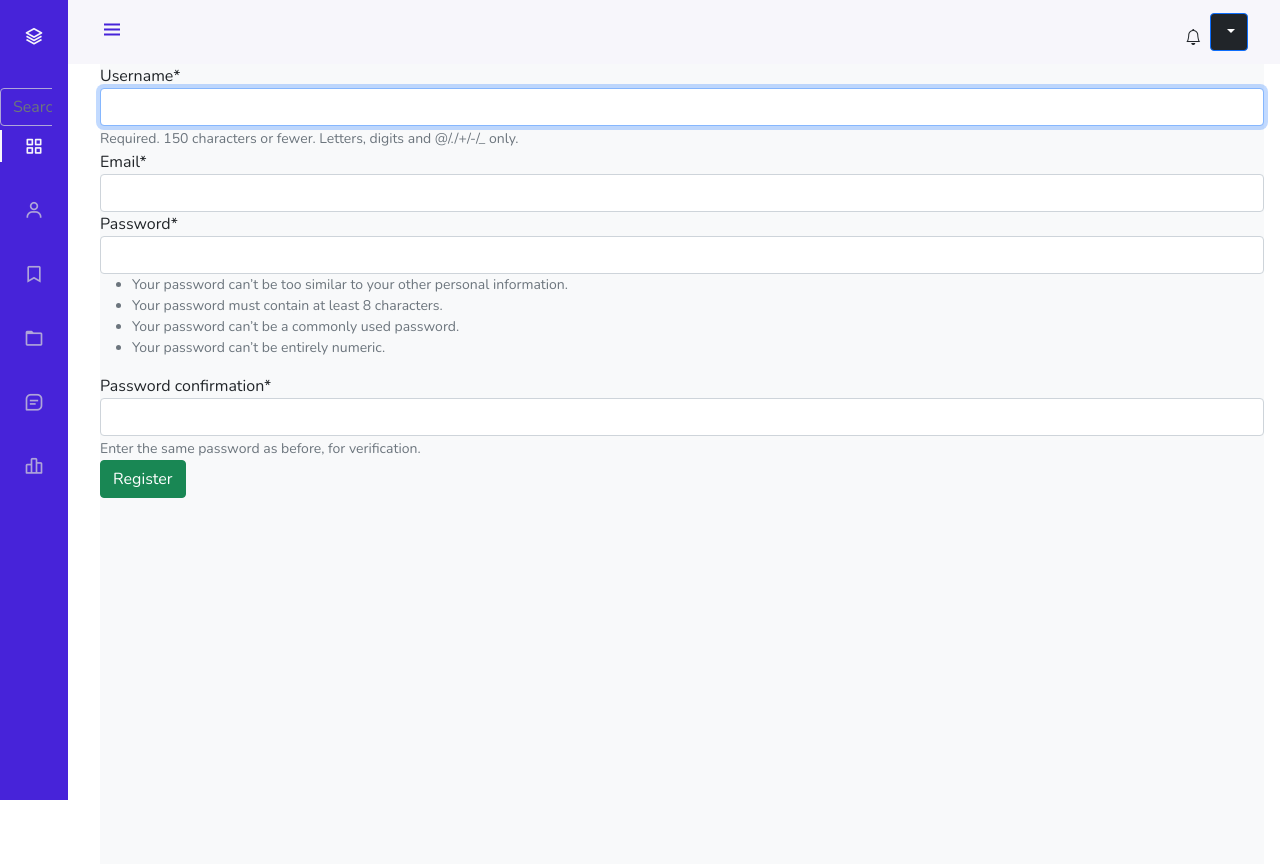
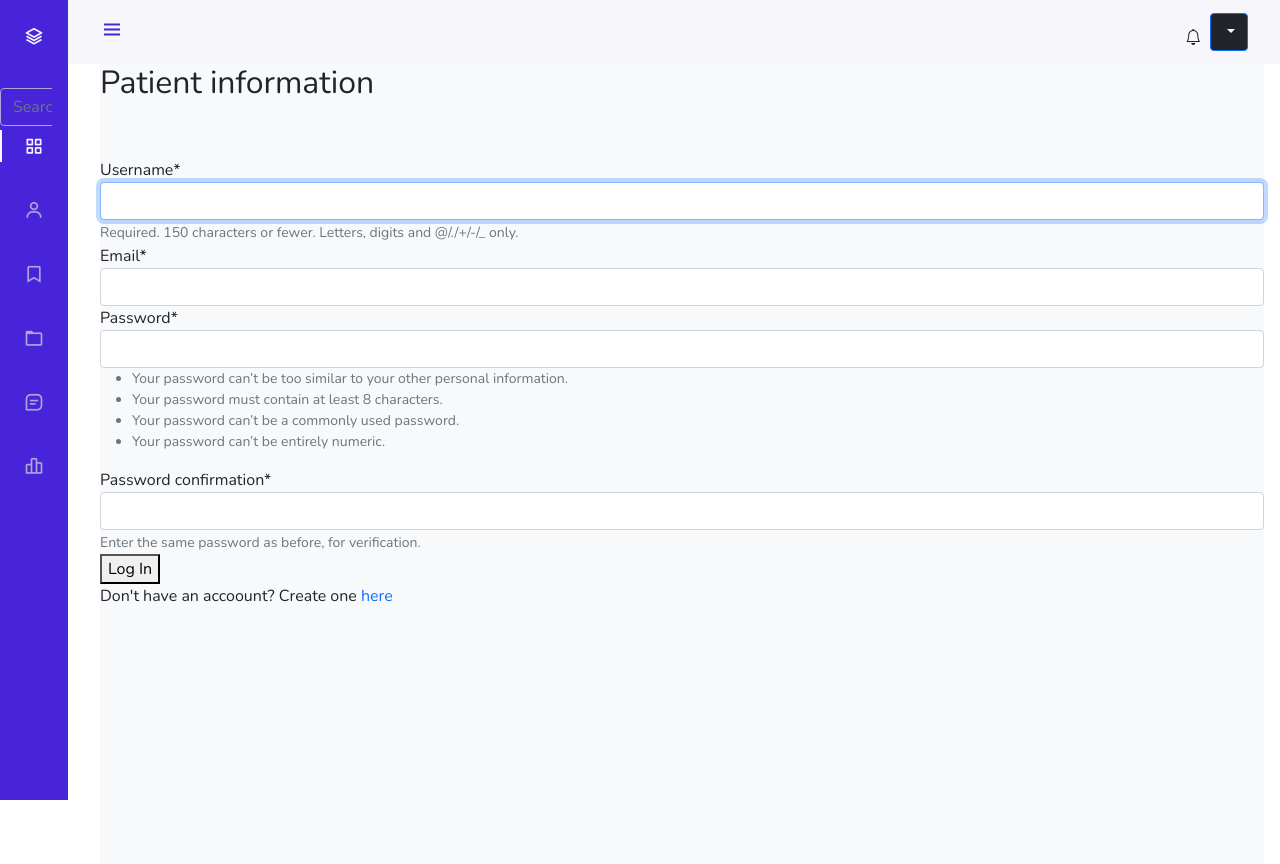
Before and after one commit to MohsinRazaKhanSipra/EHR-django, a Django app: page /register/ in a window 1280 px wide. Run offline with Django 4.2, Linux system fonts and the light colour scheme; some libraries are stand-ins or nearby versions.

Commit message:
small changes

```diff
--- a/DjangoEHR/patient/forms.py
+++ b/DjangoEHR/patient/forms.py
@@ -10,3 +10,10 @@ class RegisterForm(UserCreationForm):
     class Meta:
         model = User
         fields = ["username", "email", "password1", "password2"]
+
+class RegisterForm(UserCreationForm):
+    email = forms.EmailField()
+
+    class Meta:
+        model = User
+        fields = ["username", "email", "password1", "password2"]
--- a/DjangoEHR/patient/templates/patient/register.html
+++ b/DjangoEHR/patient/templates/patient/register.html
@@ -1,10 +1,14 @@
-{% extends "patient/base.html" %}
-{% block content %}
+{%extends "patient/base.html"%}
+{%block content%}
 {% load crispy_forms_tags %}
+<h2>Patient information</h2>
+<br>
+<br>
 
-    <form method="POST" class="form-group">
-	{% csrf_token %}
-	{{ form|crispy }}
-	<button type="submit" class="btn btn-success">Register</button>
-    </form>
-{%endblock%}
+<form method="post">
+  {% csrf_token %}
+  {{ form|crispy }}
+  <button type="submit">Log In</button>
+  <p>Don't have an accoount? Create one <a href="/register">here</a></p>
+</form>
+{% endblock %}
```
